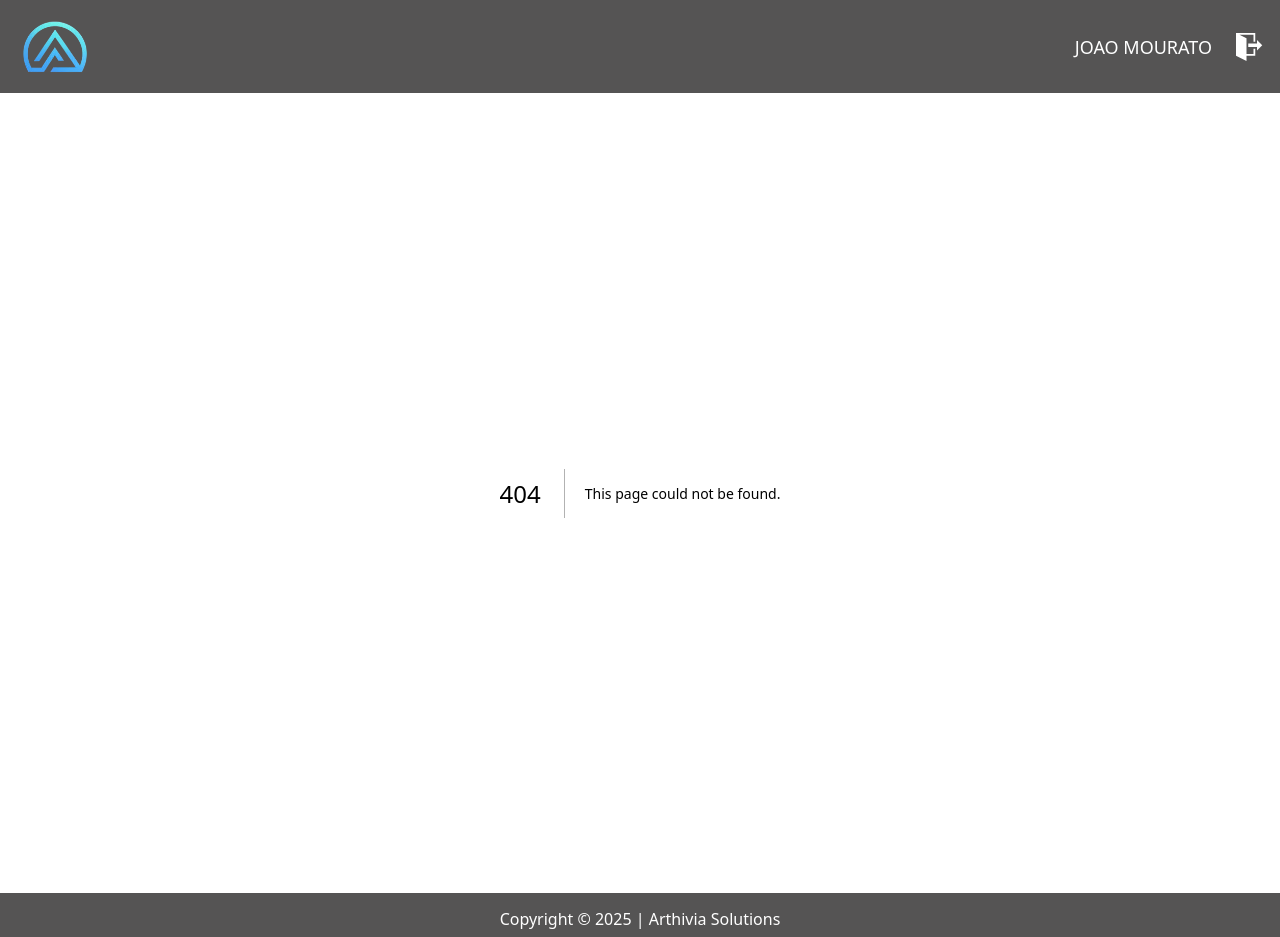
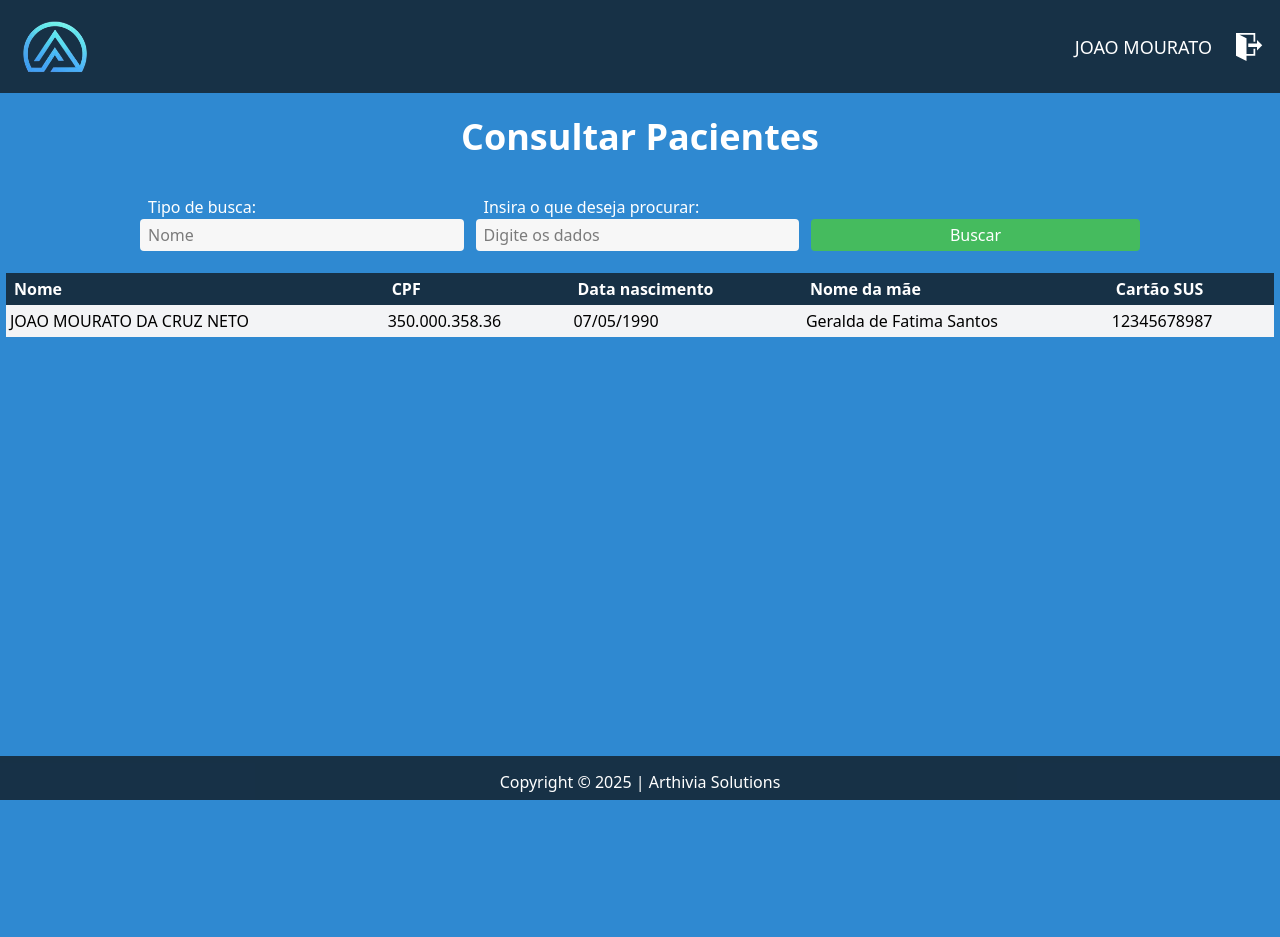
Before and after one commit to joaomouratocn/patient-control, a Next.js app: page /consult in a window 1280 px wide. Before the commit this address had no page. After the commit the page ends 800 px from the top, so only its background shows below. Built offline with nearby package versions, Linux system fonts and the light colour scheme.

Commit message:
Desenvolvida a página de consultas

```diff
--- /dev/null
+++ b/src/app/consult/page.tsx
@@ -0,0 +1,49 @@
+import { Button } from "@/components/button";
+import { Container } from "@/components/container";
+import { Input } from "@/components/input";
+
+export default function Consult() {
+    return (
+        <Container>
+            <div className="flex flex-col items-center gap-3.5">
+                <h1 className="text-4xl font-bold text-white my-6">Consultar Pacientes</h1>
+                <div className="flex flex-row w-full max-w-[1000px] gap-3 items-center mb-2">
+                    <Input
+                        type="text"
+                        label="Tipo de busca"
+                        placeholder="Nome"
+                    />
+
+                    <Input
+                        type="text"
+                        label="Insira o que deseja procurar"
+                        placeholder="Digite os dados"
+                    />
+                    <Button text="Buscar" className="mt-6" />
+                </div>
+                <div className="overflow-y-auto h- min-w-full">
+                    <table className="min-w-full">
+                        <thead>
+                            <tr className="text-left bg-[var(--surface)]">
+                                <th className="text-white px-2 py-1">Nome</th>
+                                <th className="text-white px-2 py-1">CPF</th>
+                                <th className="text-white px-2 py-1">Data nascimento</th>
+                                <th className="text-white px-2 py-1">Nome da mãe</th>
+                                <th className="text-white px-2 py-1">Cartão SUS</th>
+                            </tr>
+                        </thead>
+                        <tbody>
+                            <tr className="odd:bg-gray-100 even:bg-white">
+                                <td className="p-1">JOAO MOURATO DA CRUZ NETO</td>
+                                <td className="p-1">350.000.358.36</td>
+                                <td className="p-1">07/05/1990</td>
+                                <td className="p-1">Geralda de Fatima Santos</td>
+                                <td className="p-1">12345678987</td>
+                            </tr>
+                        </tbody>
+                    </table>
+                </div>
+            </div>
+        </Container >
+    )
+}
--- a/src/app/register/page.tsx
+++ b/src/app/register/page.tsx
@@ -37,8 +37,9 @@ export default function () {
                         type="text"
                         placeholder="Insira o numero do cartão do SUS do paciente"
                     />
+
+                    <Button text="Cadastrar" className="mt-3" />
                 </div>
-                <Button text="Cadastrar" className="mt-6" />
             </div>
         </Container>
     )
--- a/src/components/button/index.tsx
+++ b/src/components/button/index.tsx
@@ -1,6 +1,6 @@
 export function Button({ text, className }: { text: string, className?: string }) {
     return (
-        <button className={`w-full max-w-3xs bg-[var(--accent-green)] px-1 py-1.5 rounded text-white font-medium ${className} hover:bg-[var(--accent-green-hover)] duration-300`}>
+        <button className={`w-full bg-[var(--accent-green)] px-1 py-1 rounded text-white font-medium ${className} hover:bg-[var(--accent-green-hover)] duration-300 cursor-pointer`}>
             {text}
         </button>
     )
--- a/src/components/input/index.tsx
+++ b/src/components/input/index.tsx
@@ -5,7 +5,7 @@ interface receivedProps {
 }
 export function Input(props: receivedProps) {
     return (
-        <div className="flex flex-col w-full max-w-[380px]">
+        <div className="flex flex-col w-full">
             <label className="pl-2 text-white font-medium">{`${props.label}:`}</label>
             <input
                 type={props.type}
```
